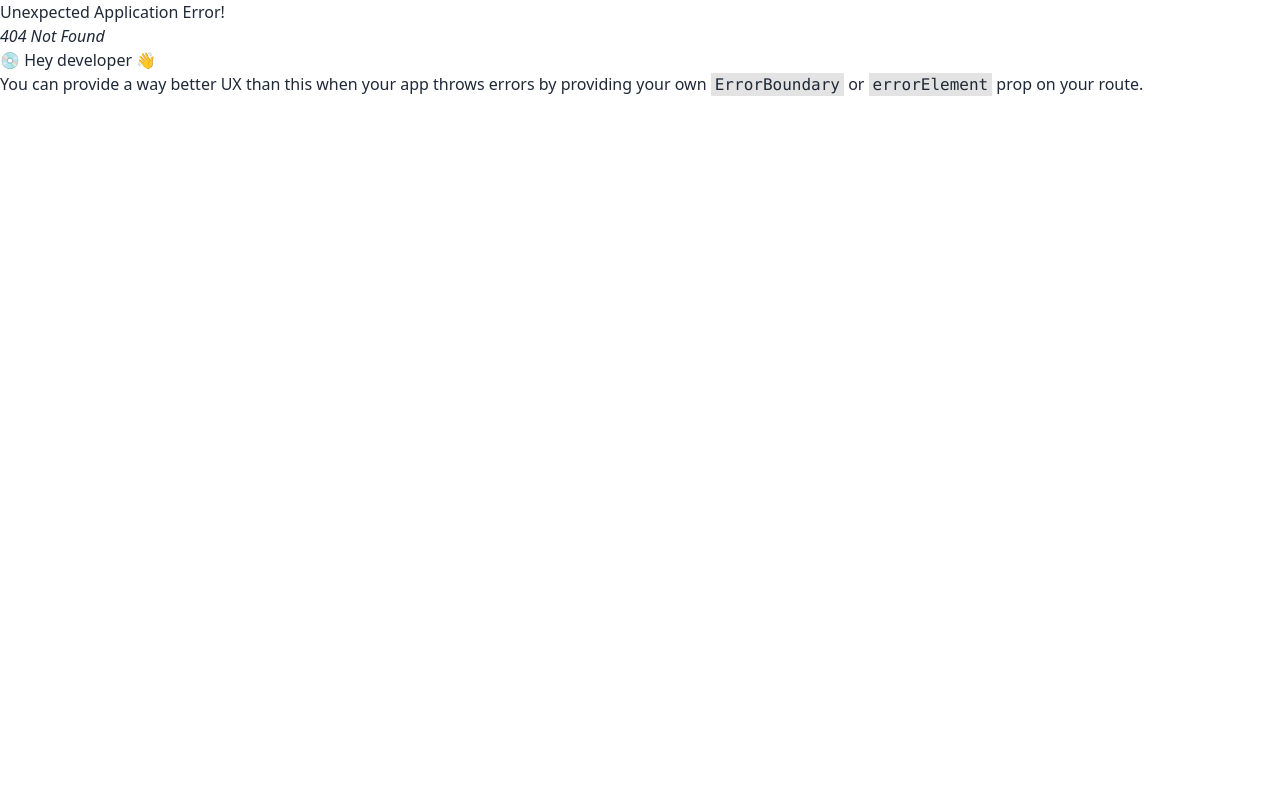
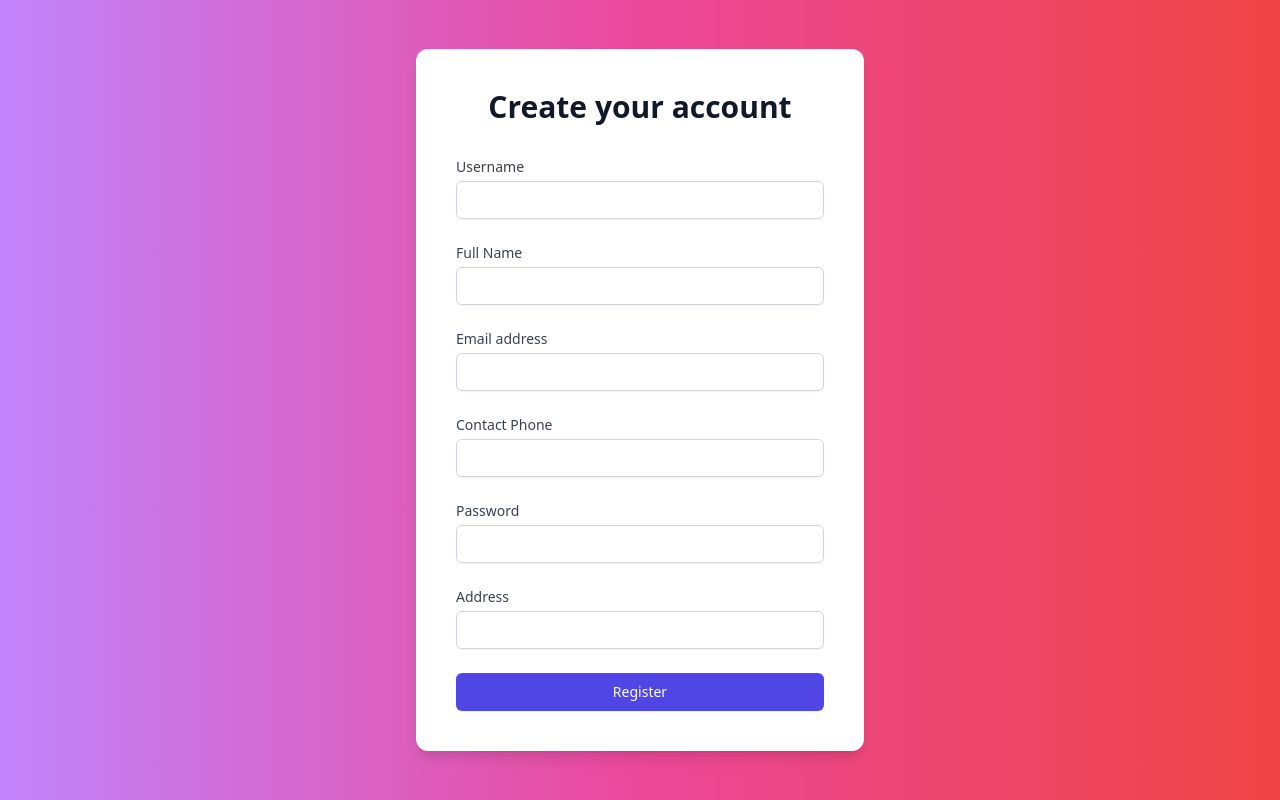
Before and after one commit to joy-devs/vehicle-rental-mng-client, a React (Vite) app: page /register in a window 1280 px wide. Before the commit this address had no page. Built offline with nearby package versions, Linux system fonts and the light colour scheme.

Commit message:
fixed a few errors

```diff
--- a/src/app/store.ts
+++ b/src/app/store.ts
@@ -3,7 +3,7 @@ import { persistStore, persistReducer } from "redux-persist";
 import storage from "redux-persist/lib/storage";
 import { setupListeners } from "@reduxjs/toolkit/query";
 
-import loginAPI from "../features/login/loginApi";
+import {loginApi} from "../features/login/loginApi";
 import authSlice from "../features/Auth/authSlice";
 
 
@@ -16,7 +16,7 @@ const persistConfig = {
 
 // Combine all reducers
 const rootReducer = combineReducers({
-    [loginAPI.reducerPath]: loginAPI.reducer,
+    [loginApi.reducerPath]: loginApi.reducer,
 
 });
 
@@ -33,7 +33,7 @@ export const store = configureStore({
       },
     }).concat(
       // usersAPI.middleware,
-      loginAPI.middleware,
+      loginApi.middleware,
           ),
 });
 
--- /dev/null
+++ b/src/components/Dashboard.tsx
@@ -0,0 +1,19 @@
+import React from 'react';
+import OverviewCards from '../components/overviewCards';
+import RecentBookings from '../features/recentbookings';
+import Sidebar from '../components/sidebar2';
+
+const Dashboard: React.FC = () =>{
+  return (
+    <div className="flex h-screen">
+      <Sidebar />
+      <div className="flex-1 p-6 bg-gray-100">
+        <h1 className="text-2xl font-bold mb-4">Dashboard</h1>
+        <OverviewCards />
+        <RecentBookings />
+      </div>
+    </div>
+  );
+};
+
+export default Dashboard;
--- a/src/components/Navbar.tsx
+++ b/src/components/Navbar.tsx
@@ -26,8 +26,8 @@ const Navbar: React.FC = () => {
             tabIndex={0}
             className="menu menu-sm dropdown-content bg-base-100 rounded-box z-[1] mt-3 w-52 p-2 shadow"
           >
-            <li><Link to="/">Homepage</Link></li>
-            <li><Link to="/register">Register</Link></li>
+            <li><Link to="/" className='bg-blue-950 text-white'>Homepage</Link></li>
+            <li><Link to="/register" className='bg-blue-950 text-white'>Register</Link></li>
           </ul>
         </div>
       </div>
--- /dev/null
+++ b/src/components/overviewCards.tsx
@@ -0,0 +1,26 @@
+import React from 'react';
+
+const OverviewCards: React.FC = () =>{
+  const cards = [
+    { title: 'Total car owner', value: 23, today: 4, month: 4, color: 'bg-red-500', icon: 'directions_car' },
+    { title: 'Total passengers', value: 71, today: 8, month: 4, color: 'bg-purple-500', icon: 'groups' },
+    { title: 'Total car list', value: 60, today: 4, year: 60, color: 'bg-red-500', icon: 'list' },
+  ];
+
+  return (
+    <div className="grid grid-cols-1 sm:grid-cols-2 lg:grid-cols-3 gap-4 mb-6">
+      {cards.map((card, index) => (
+        <div key={index} className={`p-4 ${card.color} text-white rounded-lg`}>
+          <div className="flex justify-between items-center mb-2">
+            <div className="text-lg">{card.title}</div>
+            <span className="material-icons">{card.icon}</span>
+          </div>
+          <div className="text-3xl font-bold">{card.value}</div>
+          <div className="text-sm">Today - {card.today} This month - {card.month}</div>
+        </div>
+      ))}
+    </div>
+  );
+};
+
+export default OverviewCards;
--- a/src/components/sidebar.tsx
+++ b/src/components/sidebar.tsx
@@ -8,7 +8,7 @@ const Sidebar: React.FC = () => {
         <a className="btn btn-ghost normal-case text-xl">User Dashboard</a>
       </div>
       <ul className="menu p-4 overflow-y-auto">
-        <li><Link to="/home" className="text-blue-500 hover:underline">Home</Link></li>
+        <li><Link to="/home" className="text-blue-500 hover:underline">Vehicles</Link></li>
         <li><Link to="/bookings" className="text-blue-500 hover:underline">Bookings</Link></li>
         <li><Link to="/profile" className="text-blue-500 hover:underline">Profile</Link></li>
         <li><Link to="/account" className="text-blue-500 hover:underline">Account Settings</Link></li>
--- /dev/null
+++ b/src/components/sidebar2.tsx
@@ -0,0 +1,21 @@
+import React from 'react';
+import { Link } from 'react-router-dom';
+
+const Sidebar: React.FC = () => {
+  return (
+    <div className="w-64 bg-purple-700 text-white flex flex-col p-4">
+      <h2 className="text-2xl font-bold mb-6">Elite Rides</h2>
+      <ul>
+        <li className="mb-4">
+          <Link to="/" className="flex items-center text-lg">
+            <span className="material-icons mr-2"></span>
+            Dashboard
+          </Link>
+        </li>
+        {/* Add more sidebar items here */}
+      </ul>
+    </div>
+  );
+};
+
+export default Sidebar;
--- a/src/features/login/login.tsx
+++ b/src/features/login/login.tsx
@@ -22,6 +22,7 @@ const Login = () => {
   const onSubmit = async (data: FormValues) => {
     setLoading(true);
     try {
+      console.log(data)
       const response = await loginUser(data).unwrap();
       console.log("API Response:", response);
       if (response) {
@@ -37,7 +38,8 @@ const Login = () => {
       } else {
         toast.error("Failed to login: Invalid response from server");
       }
-    } catch (err: any) {
+    }
+    catch (err: any) {
       console.error("Login Error:", err);
       toast.error(
         "Failed to login: " +
@@ -67,11 +69,11 @@ const Login = () => {
           <form className="card-body" onSubmit={handleSubmit(onSubmit)}>
             <div className="form-control">
               <label className="label">
-                <span className="label-text">Email</span>
+                <span className="label-text">username</span>
               </label>
               <input
-                type="email"
-                placeholder="Email"
+                type="username"
+                placeholder="username"
                 className="input input-bordered"
                 {...usernameInput}
               />
--- a/src/features/login/loginApi.ts
+++ b/src/features/login/loginApi.ts
@@ -18,7 +18,7 @@ export interface registerUser {
 export const loginApi = createApi({
   reducerPath: "loginApi",
   baseQuery: fetchBaseQuery({
-    baseUrl: "http://localhost:8000/api/login",
+    baseUrl: "http://localhost:8000/api/",
   }),
   endpoints: (builder) => ({
     loginUser: builder.mutation<User, logInUser>({
@@ -36,14 +36,11 @@ export const loginApi = createApi({
         body: user,
       }),
     }),
-
-    logout: builder.mutation<null, void>({
-      query: () => ({
-        url: "logout",
-        method: "POST",
-      }),
-    }),
   }),
 });
 
-export default loginApi;
+// export const {useRegisterUserMutation, useloginUserMutation} = loginApi as unknown as{
+//   useRegisterUserMutation: () => ReturnType<typeof loginApi.endpoints.registerUser.useMutation>
+//   useloginUserMutation: () => ReturnType<typeof loginApi.endpoints.loginUser.useMutation>
+// };
+export default loginApi
--- a/src/features/login/register.tsx
+++ b/src/features/login/register.tsx
@@ -1,10 +1,9 @@
-
 import { useForm, SubmitHandler } from "react-hook-form";
 import loginApi from "../login/loginApi";
 import { useNavigate } from "react-router-dom";
 
 interface RegisterFormInputs {
-  username:string;
+  username: string;
   fullName: string;
   email: string;
   contactPhone: string;
@@ -12,12 +11,12 @@ interface RegisterFormInputs {
   address: string;
 }
 
-const RegisterComponent = () => {
+const Register = () => {
   const { register, handleSubmit, reset } = useForm<RegisterFormInputs>();
   const [registerUser, { isLoading }] = loginApi.useRegisterUserMutation();
   const navigate = useNavigate();
 
-  const onSubmit = async (data:RegisterFormInputs) => {
+  const onSubmit = async (data: RegisterFormInputs) => {
     try {
       await registerUser(data).unwrap();
       reset();
@@ -28,70 +27,79 @@ const RegisterComponent = () => {
   };
 
   return (
-    <div className="flex flex-col min-h-full items-center justify-center px-6 py-12 lg:px-8">
-      <div className="sm:w-full sm:max-w-md">
-        <h2 className="mt-6 text-center text-3xl font-extrabold text-gray-900">
+    <div className="flex flex-col min-h-screen bg-gradient-to-r from-purple-400 via-pink-500 to-red-500 items-center justify-center px-6 py-12 lg:px-8">
+      <div className="bg-white p-10 rounded-xl shadow-lg sm:w-full sm:max-w-md">
+        <h2 className="text-center text-3xl font-extrabold text-gray-900">
           Create your account
         </h2>
-      </div>
 
-      <div className="mt-8 sm:w-full sm:max-w-md">
-        <form className="space-y-6" onSubmit={handleSubmit(onSubmit)}>
+        <form className="mt-8 space-y-6" onSubmit={handleSubmit(onSubmit)}>
           <div>
-            <label htmlFor="fullName" className="block text-sm font-medium leading-5 text-gray-900">
+            <label htmlFor="username" className="block text-sm font-medium text-gray-700">
+              Username
+            </label>
+            <input
+              id="username"
+              {...register("username", { required: true })}
+              className="mt-1 block w-full px-3 py-2 border border-gray-300 rounded-md shadow-sm focus:ring-indigo-500 focus:border-indigo-500 sm:text-sm"
+            />
+          </div>
+
+          <div>
+            <label htmlFor="fullName" className="block text-sm font-medium text-gray-700">
               Full Name
             </label>
             <input
               id="fullName"
               {...register("fullName", { required: true })}
-              className="block w-full mt-1 rounded-md border-gray-300 shadow-sm focus:ring-indigo-500 focus:border-indigo-500 sm:text-sm px-3 py-2"
+              className="mt-1 block w-full px-3 py-2 border border-gray-300 rounded-md shadow-sm focus:ring-indigo-500 focus:border-indigo-500 sm:text-sm"
             />
           </div>
 
           <div>
-            <label htmlFor="email" className="block text-sm font-medium leading-5 text-gray-900">
+            <label htmlFor="email" className="block text-sm font-medium text-gray-700">
               Email address
             </label>
             <input
               id="email"
               type="email"
               {...register("email", { required: true })}
-              className="block w-full mt-1 rounded-md border-gray-300 shadow-sm focus:ring-indigo-500 focus:border-indigo-500 sm:text-sm px-3 py-2"
+              className="mt-1 block w-full px-3 py-2 border border-gray-300 rounded-md shadow-sm focus:ring-indigo-500 focus:border-indigo-500 sm:text-sm"
             />
           </div>
 
           <div>
-            <label htmlFor="contactPhone" className="block text-sm font-medium leading-5 text-gray-900">
+            <label htmlFor="contactPhone" className="block text-sm font-medium text-gray-700">
               Contact Phone
             </label>
             <input
               id="contactPhone"
               type="tel"
               {...register("contactPhone", { required: true })}
-              className="block w-full mt-1 rounded-md border-gray-300 shadow-sm focus:ring-indigo-500 focus:border-indigo-500 sm:text-sm px-3 py-2"
+              className="mt-1 block w-full px-3 py-2 border border-gray-300 rounded-md shadow-sm focus:ring-indigo-500 focus:border-indigo-500 sm:text-sm"
             />
           </div>
 
           <div>
-            <label htmlFor="password" className="block text-sm font-medium leading-5 text-gray-900">
+            <label htmlFor="password" className="block text-sm font-medium text-gray-700">
               Password
             </label>
             <input
               id="password"
               type="password"
               {...register("password", { required: true })}
-              className="block w-full mt-1 rounded-md border-gray-300 shadow-sm focus:ring-indigo-500 focus:border-indigo-500 sm:text-sm px-3 py-2"
+              className="mt-1 block w-full px-3 py-2 border border-gray-300 rounded-md shadow-sm focus:ring-indigo-500 focus:border-indigo-500 sm:text-sm"
             />
           </div>
 
           <div>
-            <label htmlFor="address" className="block text-sm font-medium leading-5 text-gray-900">
+            <label htmlFor="address" className="block text-sm font-medium text-gray-700">
               Address
             </label>
             <input
               id="address"
               {...register("address", { required: true })}
-              className="block w-full mt-1 rounded-md border-gray-300 shadow-sm focus:ring-indigo-500 focus:border-indigo-500 sm:text-sm px-3 py-2"
+              className="mt-1 block w-full px-3 py-2 border border-gray-300 rounded-md shadow-sm focus:ring-indigo-500 focus:border-indigo-500 sm:text-sm"
             />
           </div>
 
@@ -110,4 +118,4 @@ const RegisterComponent = () => {
   );
 };
 
-export default RegisterComponent;
+export default Register;
--- /dev/null
+++ b/src/features/recentbookings.tsx
@@ -0,0 +1,42 @@
+import React from 'react';
+
+const RecentBookings: React.FC = () =>{
+  const bookings = [
+    { booking: 'EN1501488', subject: 'BMW 3', status: 'Done', date: '26 sep 2019', amount: '$1000.00' },
+    { booking: 'EN1501438', subject: 'Brand new ferrari', status: 'Progress', date: '26 sep 2019', amount: '$500.00' },
+  ];
+
+  return (
+    <div>
+      <h2 className="text-xl font-bold mb-4">Recent car bookings</h2>
+      <table className="table-auto w-full bg-white shadow rounded-lg overflow-hidden">
+        <thead>
+          <tr className="bg-gray-200 text-left">
+            <th className="p-4">BOOKING</th>
+            <th className="p-4">SUBJECT</th>
+            <th className="p-4">STATUS</th>
+            <th className="p-4">DATE</th>
+            <th className="p-4">AMOUNT</th>
+          </tr>
+        </thead>
+        <tbody>
+          {bookings.map((booking, index) => (
+            <tr key={index} className="border-b">
+              <td className="p-4">{booking.booking}</td>
+              <td className="p-4">{booking.subject}</td>
+              <td className="p-4">
+                <span className={`badge ${booking.status === 'Done' ? 'badge-success' : 'badge-warning'}`}>
+                  {booking.status}
+                </span>
+              </td>
+              <td className="p-4">{booking.date}</td>
+              <td className="p-4">{booking.amount}</td>
+            </tr>
+          ))}
+        </tbody>
+      </table>
+    </div>
+  );
+};
+
+export default RecentBookings;
```
Also changed, not shown: src/App.tsx (+13 -0 lines), src/components/ProtectedRoute.tsx (added, +11 -0 lines).
